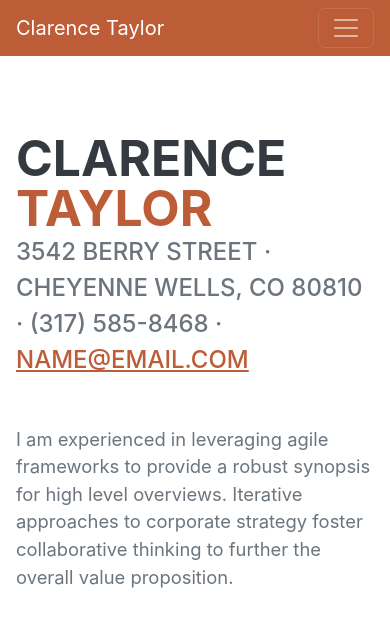
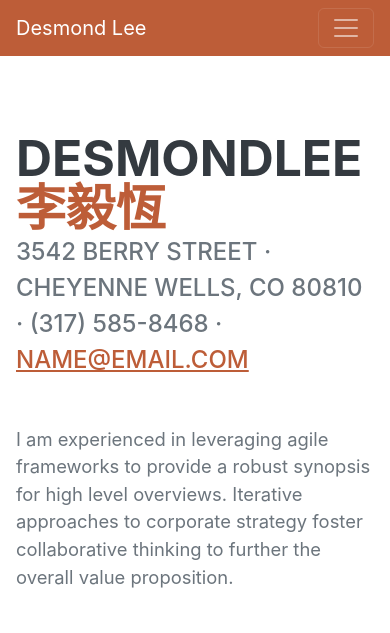
Before and after one commit to hanglnh/hanglnhclass.github.io, a plain HTML site: page index.html in a window 390 px wide. Shown: the top 633 px of the page. Drawn offline with nearby package versions, Linux system fonts and the light colour scheme; a web font is replaced by a local one.

Commit message:
修改<span>原件

```diff
--- a/index.html
+++ b/index.html
@@ -1,10 +1,10 @@
 <!DOCTYPE html>
-<html lang="en">
+<html lang="zh-TW">
     <head>
         <meta charset="utf-8" />
         <meta name="viewport" content="width=device-width, initial-scale=1, shrink-to-fit=no" />
-        <meta name="description" content="" />
-        <meta name="author" content="" />
+        <meta name="description" content=“這是李毅恆的resume” />
+        <meta name="author" content="李毅恆" />
         <title>李毅恆的自我介绍</title>
         <link rel="icon" type="image/x-icon" href="assets/img/favicon.ico" />
         <!-- Font Awesome icons (free version)-->
@@ -19,7 +19,7 @@
         <!-- Navigation-->
         <nav class="navbar navbar-expand-lg navbar-dark bg-primary fixed-top" id="sideNav">
             <a class="navbar-brand js-scroll-trigger" href="#page-top">
-                <span class="d-block d-lg-none">Clarence Taylor</span>
+                <span class="d-block d-lg-none">Desmond Lee</span>
                 <span class="d-none d-lg-block"><img class="img-fluid img-profile rounded-circle mx-auto mb-2" src="assets/img/profile.jpg" alt="..." /></span>
             </a>
             <button class="navbar-toggler" type="button" data-bs-toggle="collapse" data-bs-target="#navbarResponsive" aria-controls="navbarResponsive" aria-expanded="false" aria-label="Toggle navigation"><span class="navbar-toggler-icon"></span></button>
@@ -40,8 +40,8 @@
             <section class="resume-section" id="about">
                 <div class="resume-section-content">
                     <h1 class="mb-0">
-                        Clarence
-                        <span class="text-primary">Taylor</span>
+                        DesmondLee
+                        <span class="text-primary">李毅恆</span>
                     </h1>
                     <div class="subheading mb-5">
                         3542 Berry Street · Cheyenne Wells, CO 80810 · (317) 585-8468 ·
```
